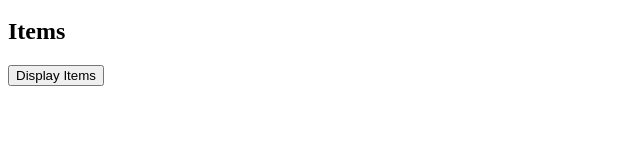
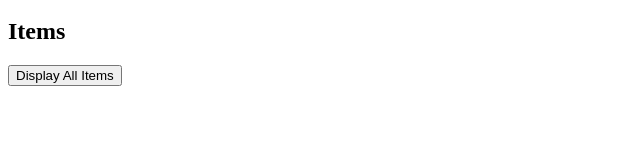
Before and after one commit to jadeleafmoon/turnip-app, a React (Create React App) app: page / in a window 1280 px wide. Shown: the part 150-300 px from the top of the page, without its empty margins (0-640 px from the left). Built offline with nearby package versions, Linux system fonts and the light colour scheme.

Commit message:
feat: add single item click functionality

```diff
--- a/src/App.js
+++ b/src/App.js
@@ -26,15 +26,18 @@ function App() {
 		axios.get('/items').then((response) => {
 			setItems(response.data);
 		});
+		setCurrentView("all items");
 	};
 
 	const handleClickItem = (item) => {
 		// console.log("-- clicked item");
 		console.log(item.name);
+		setSelectedItem(item);
 		setCurrentView("single item");
 	};
 
-	const handleClickTitle = () => {
+	const handleClickTitle = (item) => {
+		setSelectedItem("");
 		setCurrentView("all items");
 	};
 	// Render
@@ -45,10 +48,10 @@ function App() {
 			<button onClick={handleButtonClick}>Change color</button>
 
 			<h2>Items</h2>
-			<button onClick={handleDisplayItemsClick}>Display Items</button>
+			<button onClick={handleDisplayItemsClick}>Display All Items</button>
 
-
-			<section>
+			{ currentView === "all items"
+			? <section>
 				{items.map((item) => {
 					return <div key={uuidv4()} onClick={() => handleClickItem(item)}>
 						<span>{item.name}</span>
@@ -57,6 +60,10 @@ function App() {
 						</div>;
 				})}
 			</section>
+			: <section>
+				<div> { selectedItem.name }</div>
+			</section>
+			}
 		</div>
 	);
 }
```
